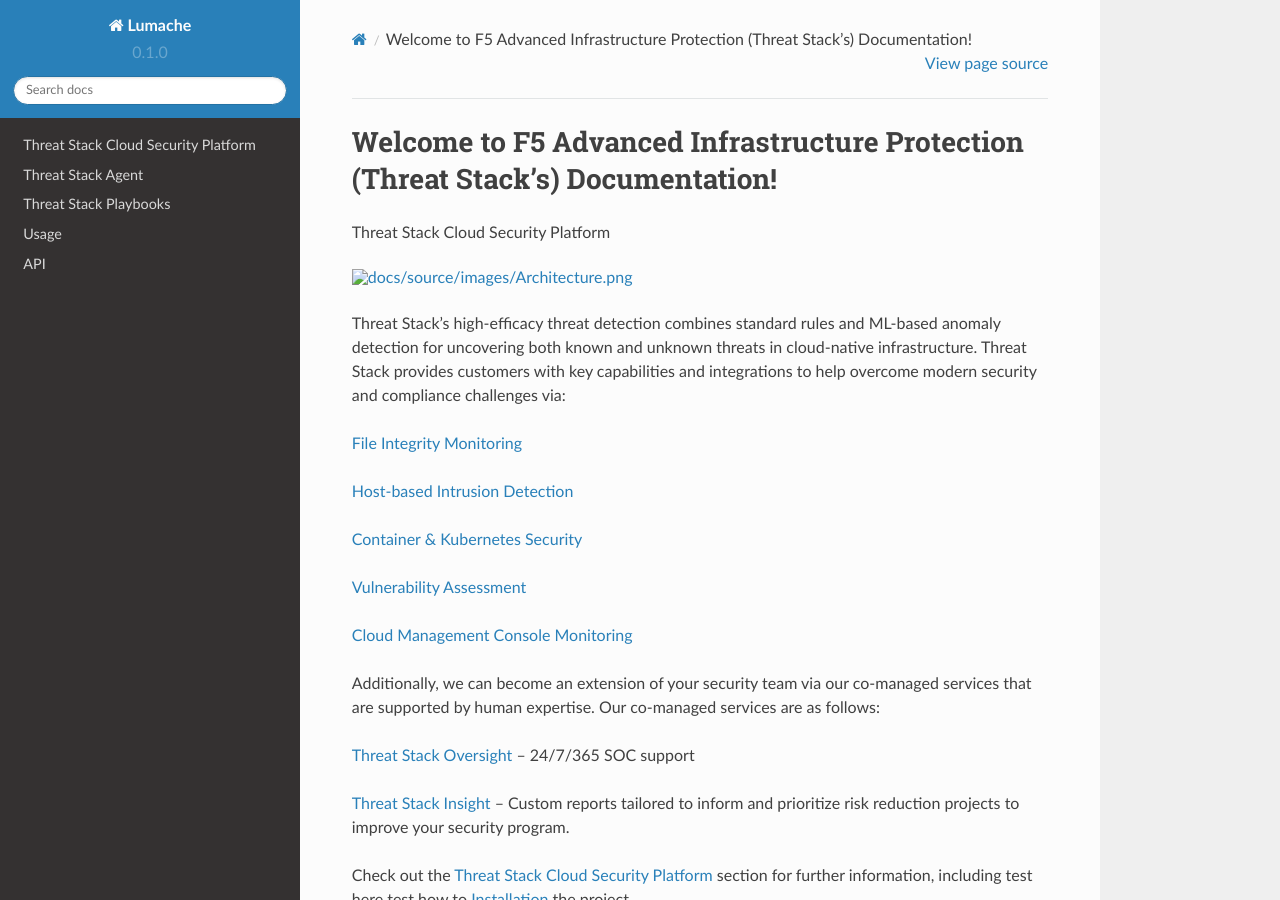
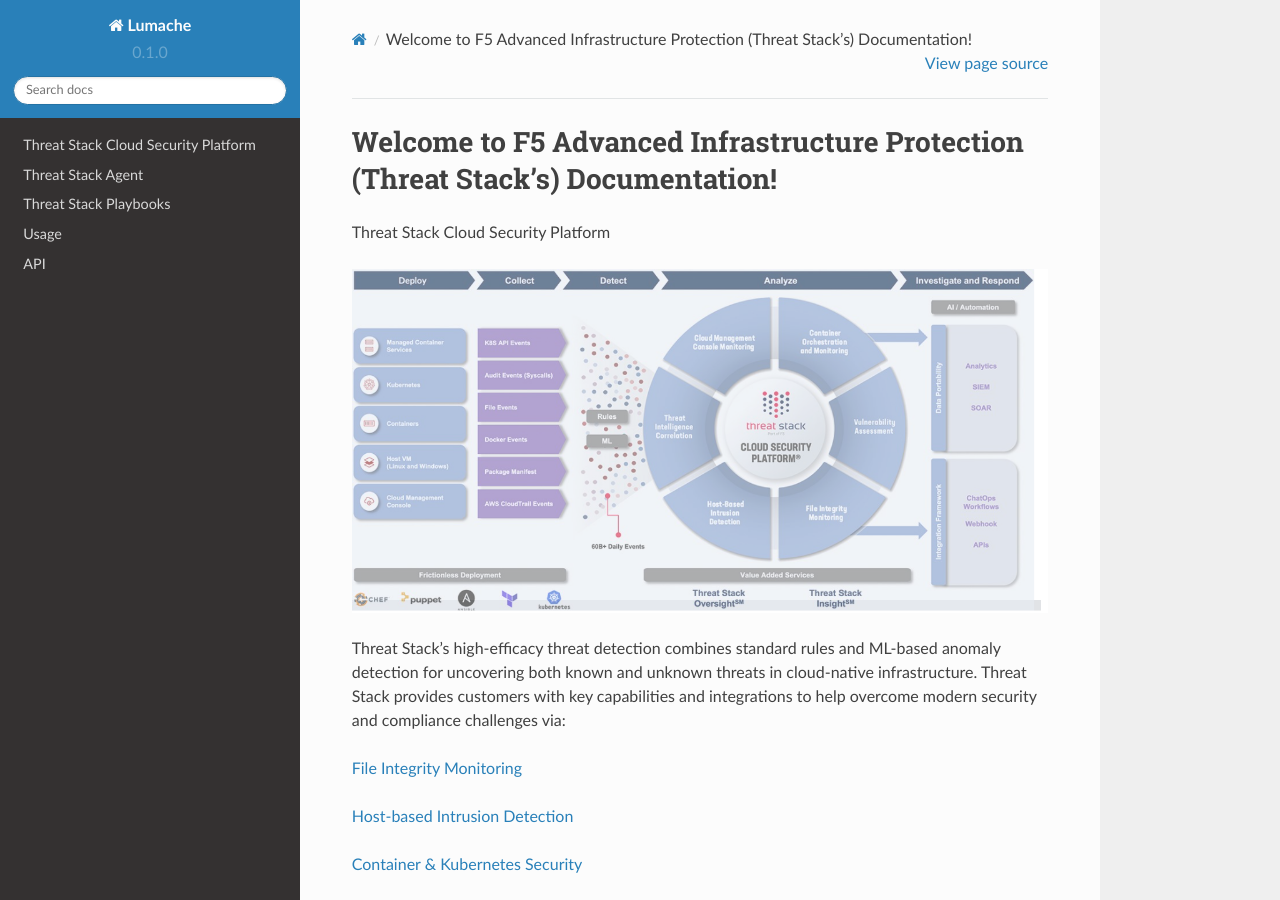
Before and after one commit to skrizzy16/rtdtest94, a Sphinx documentation site: the page built from docs/source/index.rst, in a window 1280 px wide and 900 px high. Built offline with Sphinx 7.4.7 and the Read the Docs theme 2.0.0, drawn with Linux system fonts in a browser that asks for light colours.

Commit message:
Update index.rst

```diff
--- a/docs/source/index.rst
+++ b/docs/source/index.rst
@@ -3,8 +3,7 @@ Welcome to F5 Advanced Infrastructure Protection (Threat Stack's) Documentation!
 
 Threat Stack Cloud Security Platform
 
-.. image:: /docs/source/images/Architecture.png
-   :width: 700
+.. image:: _static/Architecture.png
 
 Threat Stack’s high-efficacy threat detection combines standard rules and ML-based anomaly detection for uncovering both known and unknown threats in cloud-native infrastructure. Threat Stack provides customers with key capabilities and integrations to help overcome modern security and compliance challenges via:
 
```
